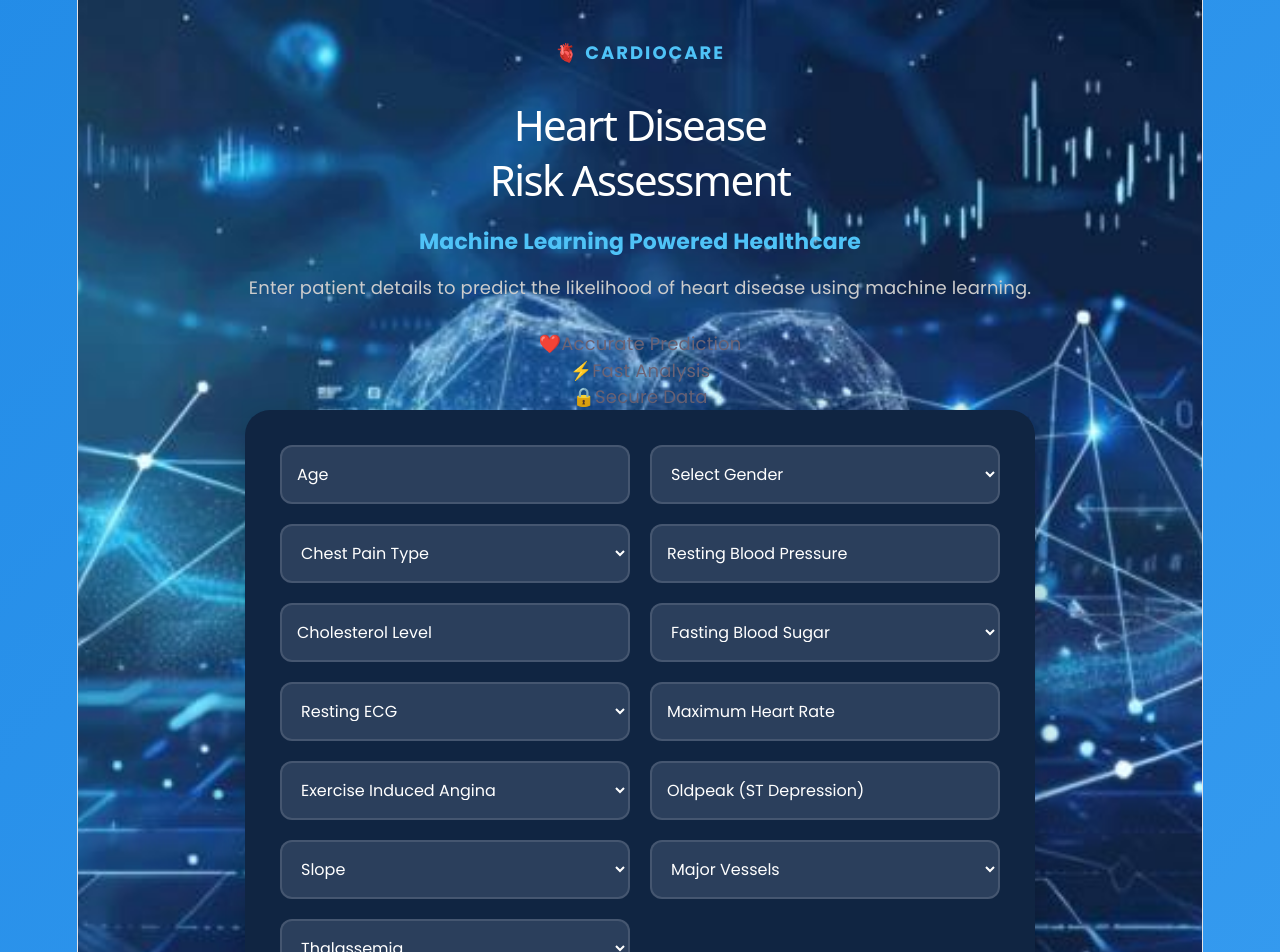
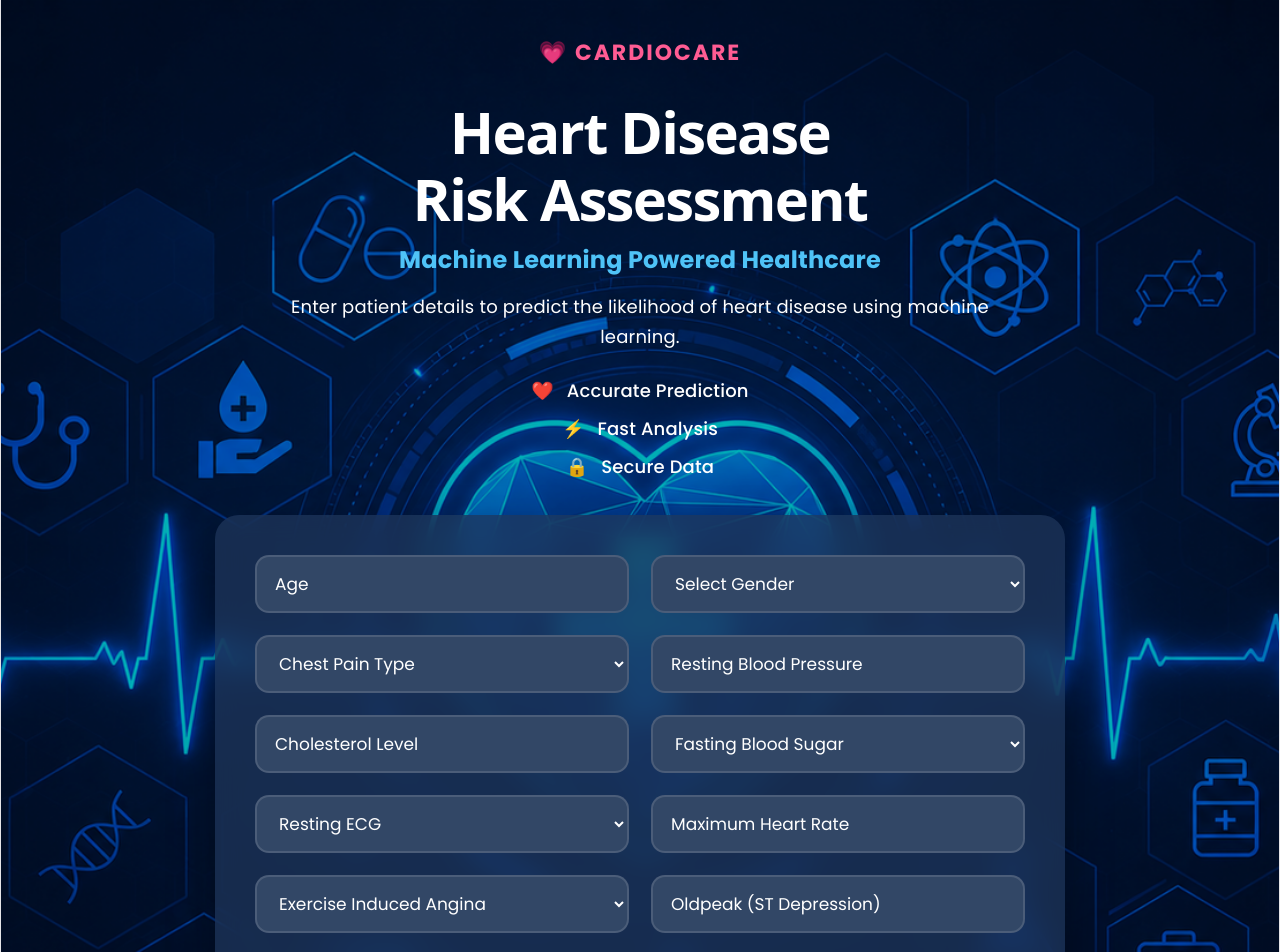
Before and after one commit to praveen07-sjit/Heart-Disease-Prediction, a React (Vite) app in the folder heart-disease-frontend/: page / in a window 1280 px wide. Shown: the top 952 px of the page. Built offline with nearby package versions, Linux system fonts and the light colour scheme.

Commit message:
Updated heart disease prediction frontend UI

```diff
--- a/heart-disease-frontend/src/App.css
+++ b/heart-disease-frontend/src/App.css
@@ -1,3 +1,16 @@
+*{
+    margin:0;
+    padding:0;
+    box-sizing:border-box;
+}
+
+html,
+body,
+#root{
+    width:100%;
+    min-height:100vh;
+    overflow-x:hidden;
+}
 body{
     margin:0;
     padding:0;
@@ -16,65 +29,87 @@ body{
     100%{background-position:0% 50%;}
 }
 .container{
+    position:relative;
+    width:100%;
+    min-height:100vh;
 
-    min-height:100vh;
+    background-size:cover;
+    background-position:center;
+    background-repeat:no-repeat;
 
     display:flex;
     justify-content:center;
     align-items:center;
 
-    padding:40px;
-
-    background-size:cover;
-    background-position:center;
-    background-repeat:no-repeat;
+    padding:40px 20px;
 }
-
-h1 {
-  text-align: center;
-  margin-bottom: 10px;
+h1{
+    font-size:58px;
+    margin:15px 0;
 }
-
 p {
   text-align: center;
   color: #cccccc;
   margin-bottom: 30px;
 }
 
-form {
-    display: grid;
-    grid-template-columns: repeat(2,1fr);
-    gap:20px;
+.form{
+    width:100%;
+    max-width:850px;
 
-    background:#102542;
-    backdrop-filter:blur(15px);
+    display:grid;
+    grid-template-columns:repeat(2,1fr);
 
-    padding:35px;
+    gap:22px;
 
-    border-radius:25px;
+    padding:40px;
 
-    box-shadow:0 15px 40px rgba(0,0,0,.3);
+    background:rgba(31,54,91,.72);
 
-    transition:.4s;
+    backdrop-filter:blur(14px);
+
+    border-radius:24px;
+
+    box-shadow:0 20px 45px rgba(0,0,0,.35);
+}
+input,
+select{
+    width:100%;
+    height:58px;
+
+    padding:0 18px;
+
+    background:#324766;
+
+    border:2px solid rgba(255,255,255,.12);
+
+    color:white;
+
+    border-radius:14px;
+
+    font-size:17px;
+
+    transition:.3s;
 }
 
-input,
-select{
+input::placeholder{
+    color:#d8d8d8;
+}
 
-background:#2b3f5c;
+select option{
+    background:#324766;
+    color:white;
+}
 
-color:white;
+input:focus,
+select:focus{
+    outline:none;
 
-border:2px solid rgba(255,255,255,.12);
+    border-color:#4fc3f7;
 
-padding:15px;
+    box-shadow:0 0 12px rgba(79,195,247,.5);
 
-font-size:16px;
-
-border-radius:12px;
-
-transition:.3s;
-
+    transform:scale(1.02);
 }
 
 input::placeholder{
@@ -108,18 +143,16 @@ select:focus{
     outline:none;
 
 }
-
 button{
-
     grid-column:span 2;
 
-    padding:16px;
+    height:58px;
 
     border:none;
 
     border-radius:14px;
 
-    background:linear-gradient(90deg,#1565C0,#42A5F5);
+    background:#2f80ed;
 
     color:white;
 
@@ -129,8 +162,12 @@ button{
 
     cursor:pointer;
 
-    transition:.35s;
+    transition:.3s;
+}
 
+button:hover{
+    background:#1565c0;
+    transform:translateY(-2px);
 }
 
 button:hover{
@@ -292,3 +329,123 @@ box-sizing:border-box;
     font-size:22px;
     margin-bottom:20px;
 }
+.overlay{
+    position:absolute;
+    inset:0;
+    background:rgba(0,0,0,.28);
+}
+
+.hero{
+    position:relative;
+    z-index:2;
+
+    width:100%;
+    max-width:1100px;
+
+    display:flex;
+    flex-direction:column;
+    align-items:center;
+
+    text-align:center;
+}
+.feature-box{
+    display:flex;
+    flex-direction:column;
+    align-items:center;
+
+    gap:12px;
+
+    margin-bottom:35px;
+}
+
+.feature{
+    color:white;
+    font-size:18px;
+    font-weight:500;
+}
+
+.feature span{
+    margin-left:8px;
+}
+.logo-text{
+    color:#ff5c93;
+    font-size:22px;
+    font-weight:700;
+    letter-spacing:2px;
+    text-transform:uppercase;
+    margin-bottom:18px;
+}
+
+.hero h1{
+    color:white;
+    font-size:58px;
+    line-height:1.15;
+    font-weight:700;
+    margin-bottom:15px;
+}
+.hero h3{
+    color:#4fc3f7;
+    font-size:24px;
+    margin-bottom:18px;
+}
+
+.hero p{
+    color:white;
+    font-size:18px;
+    max-width:700px;
+    line-height:1.7;
+    margin-bottom:25px;
+}
+.hero > *{
+    width:100%;
+}
+
+.logo-text,
+.hero h1,
+.hero h3,
+.hero p,
+.feature-box{
+    width:auto;
+}
+@media (max-width: 768px){
+
+    .hero{
+        padding:20px;
+    }
+
+    .hero h1{
+        font-size:40px;
+    }
+
+    .hero h3{
+        font-size:20px;
+    }
+
+    .hero p{
+        font-size:16px;
+    }
+
+    .form{
+        grid-template-columns:1fr;
+        max-width:100%;
+        padding:25px;
+    }
+
+    input,
+    select{
+        font-size:16px;
+    }
+
+    button{
+        grid-column:span 1;
+    }
+
+    .dashboard{
+        flex-direction:column;
+    }
+
+    .left-column,
+    .right-column{
+        width:100%;
+    }
+}
--- a/heart-disease-frontend/src/App.jsx
+++ b/heart-disease-frontend/src/App.jsx
@@ -1,8 +1,7 @@
 import "./App.css";
 import { useState } from "react";
 import { jsPDF } from "jspdf";
-import background from "./assets/ai-medical-bg.jpg";
-
+import background from "./assets/new-bg.png";
 function App() {
   const [formData, setFormData] = useState({
     age: "",
@@ -97,19 +96,19 @@ else {
       "The patient is at LOW risk of heart disease. Continue maintaining a healthy lifestyle and attend routine medical checkups.";
   }
   return (
+
   <div
     className="container"
     style={{
       backgroundImage: `url(${background})`,
     }}
   >
+    <div className="overlay"></div>
+
     <div className="hero">
 
-  <div className="left-panel">
 
- <span className="logo-text">
-  🫀 CardioCare
-</span>
+        <span className="logo-text">💗 CardioCare</span>
 
         <h1>
           Heart Disease
@@ -117,38 +116,31 @@ else {
           Risk Assessment
         </h1>
 
-<h3>
-  Machine Learning Powered Healthcare
-</h3>
+        <h3>Machine Learning Powered Healthcare</h3>
 
         <p>
-      Enter patient details to predict the
-      likelihood of heart disease using
-      machine learning.
+          Enter patient details to predict the likelihood of heart disease
+          using machine learning.
         </p>
 
         <div className="feature-box">
-
           <div className="feature">
-        ❤️
-        <span>Accurate Prediction</span>
+            ❤️ <span>Accurate Prediction</span>
           </div>
 
           <div className="feature">
-        ⚡
-        <span>Fast Analysis</span>
+            ⚡ <span>Fast Analysis</span>
           </div>
 
           <div className="feature">
-        🔒
-        <span>Secure Data</span>
+            🔒 <span>Secure Data</span>
+          </div>
         </div>
 
-    </div>
 
-  </div>
 
-  <div className="right-panel">
+
+
 
             <form onSubmit={handleSubmit} className="form">
               <input
@@ -318,8 +310,7 @@ else {
                 </div>
 
                 <div
-  className={`right-column result ${
-        heartDisease >= 70
+                  className={`right-column result ${heartDisease >= 70
                     ? "high-risk"
                     : heartDisease >= 40
                       ? "medium-risk"
@@ -368,10 +359,15 @@ else {
               </div>
             )}
 
-    </div>
-  </div>
+
+
+
+
+    </div> {/* hero */}
+
   </div>
 );
 }
 
+
 export default App;
```
Also changed, not shown: heart-disease-frontend/src/assets/ai-medical-bg.jpg (deleted), heart-disease-frontend/src/assets/new-bg.png (added). Lines whose indentation alone changed are shown as unchanged.
